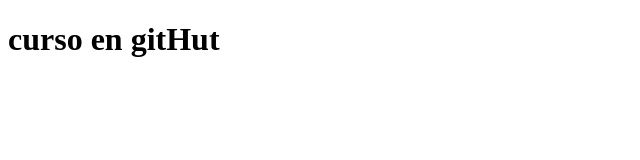
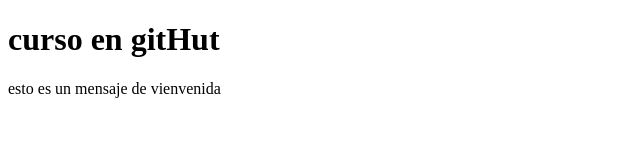
Before and after one commit to hernancho39/curso-git-y-vsc, a plain HTML site: page index.html in a window 1280 px wide. Shown: the whole page, without its empty margins (0-640 px from the left). Drawn offline with Linux system fonts and the light colour scheme.

Commit message:
Update index.html

```diff
--- a/index.html
+++ b/index.html
@@ -8,5 +8,6 @@
 </head>
 <body>
     <h1>curso en gitHut</h1>
+    <p>esto es un mensaje de vienvenida</p>
 </body>
 </html>
```
